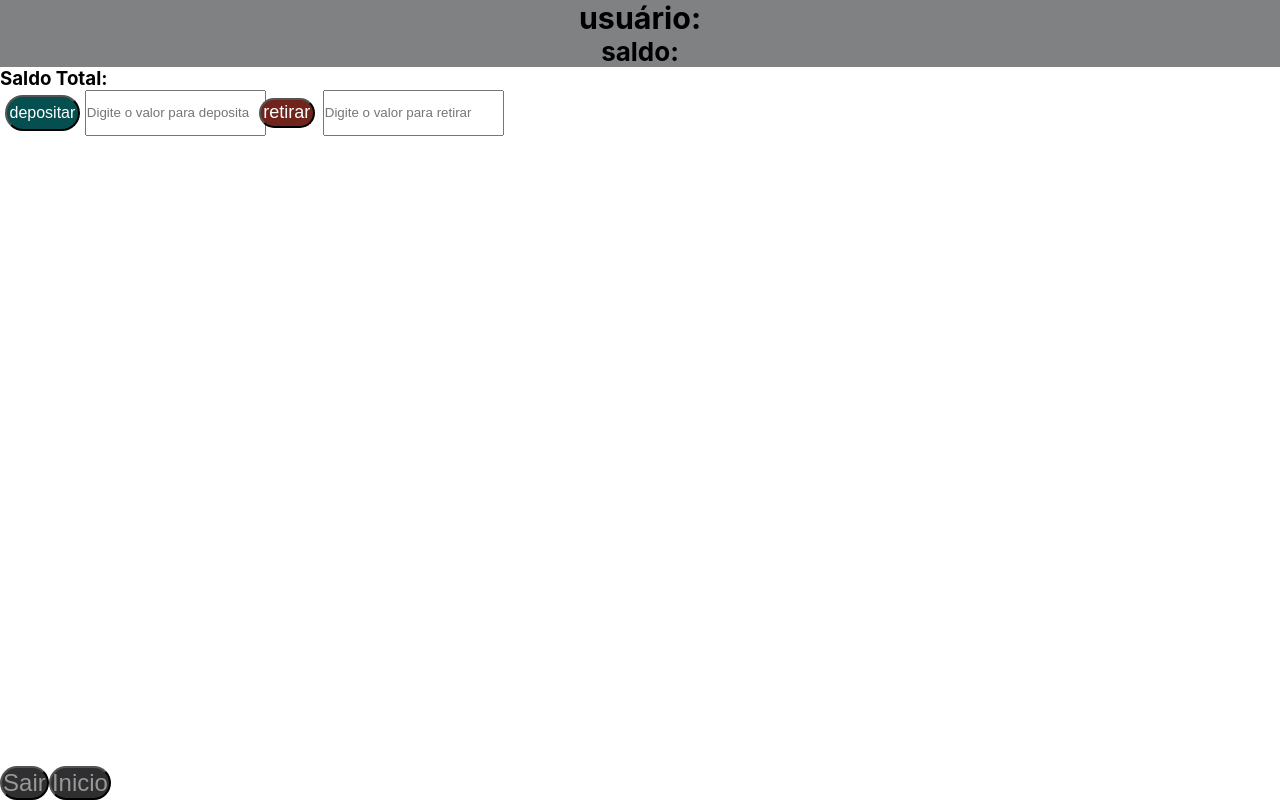
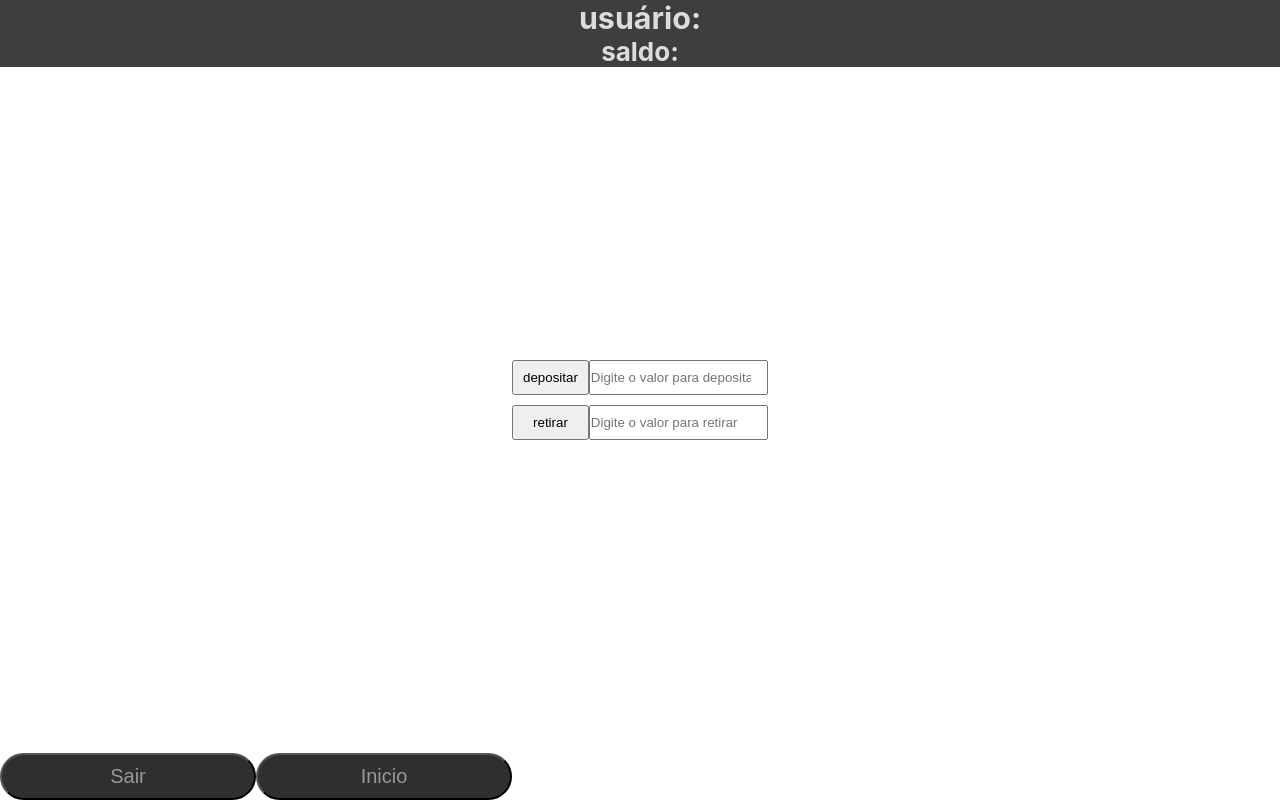
Before and after one commit to onyrius/XP-desafio-Frontend, a React (Create React App) app: page /saldo in a window 1280 px wide. Built offline with nearby package versions, Linux system fonts and the light colour scheme.

Commit message:
style: :lipstick:

```diff
--- a/src/App.css
+++ b/src/App.css
@@ -33,10 +33,13 @@
 
 .header {
   display: flex;
+  position: fixed;
+  z-index: 1;
   flex-direction: column;
   font-size:calc(10px + 2vmin) ;
   align-items: center;
-  background-color: rgb(127, 129, 131);
+  background-color: rgb(64, 61, 61);
+  color: gainsboro;
   width: 100%;
 }
 
@@ -66,22 +69,24 @@ text-align: center;
 }
 
 .container-footer {
+  width: 100%;
   bottom: 0px;
   position: fixed;
   display: flex;
 }
 
 .footer{
-  width: 70%;
+  width: 50%;
   border-radius: 25px;
   background-color: rgb(47, 46, 48);
   color: rgb(154, 152, 149);
-  font-size: 3vh;
-  padding: 1%;
+  font-size: 20px;
+  padding: 10px;
 }
 
 .form-depositar-retirar {
   display: flex;
+  flex-direction: column;
   width: 100%;
 }
 
@@ -110,4 +115,42 @@ text-align: center;
 
 .container-button-input {
   display: flex;
+  margin: 10px 0;
+  width: 100%;
 }
+
+.container-saldo-total {
+  display: flex;
+  flex-direction: column;
+  justify-content: center;
+  align-items: center;
+  min-height: 100vh;
+  width: 100%;
+  background-color: rgb(255, 255, 255);
+  color: rgb(6, 6, 6);
+}
+
+.container-button-input button {
+  width: 30%;
+  /* padding: 2px; */
+}
+
+.container-button-input input {
+  width: 70%;
+  /* padding: 1px 30px 1px 0; */
+}
+
+input::placeholder {
+  text-align: start;
+}
+
+@media (min-width: 600px) {
+  .container-footer {
+    width: 40%;
+    font-size: 15px
+  }
+  .container-button-input button {
+    padding: 8px;
+  }
+
+}
--- a/src/components/ComprarVender.js
+++ b/src/components/ComprarVender.js
@@ -105,7 +105,6 @@ function ComprarVender() {
             <button
               type="button"
               name="comprar"
-              data-testid="btn-play"
               hidden={desabilitar.comprar}
               onClick={comprar}
               className="button-login"
@@ -122,7 +121,6 @@ function ComprarVender() {
             />
             <button
               type="button"
-              data-testid="btn-play"
               name="vender"
               hidden={desabilitar.vender}
               onClick={vender}
@@ -131,7 +129,6 @@ function ComprarVender() {
               Vender
             </button>
             <input
-              data-testid="input-vender"
               id="vender"
               type="number"
               name="vender"
--- a/src/components/LoginForm.js
+++ b/src/components/LoginForm.js
@@ -35,7 +35,10 @@ function LoginForm() {
   };
 
   const enableButton = () => {
-    if (userLogin.senha && userLogin.email) {
+    const FOUR = 4;
+
+    if (userLogin.senha.length > FOUR
+      && userLogin.email) {
       return false;
     }
     return true;
@@ -66,7 +69,6 @@ function LoginForm() {
         <h1>InVista</h1>
         <form className="form-login">
           <input
-            data-testid="input-email"
             id="email"
             name="email"
             onChange={handleChange}
@@ -75,7 +77,6 @@ function LoginForm() {
           />
           <input
             type="password"
-            data-testid="input-senha"
             id="senha"
             name="senha"
             onChange={handleChange}
@@ -83,7 +84,6 @@ function LoginForm() {
           />
           <button
             type="submit"
-            data-testid="btn-play"
             disabled={enableButton()}
             onClick={handleClick}
             className="button-login"
--- a/src/components/SaldoTotal.js
+++ b/src/components/SaldoTotal.js
@@ -32,22 +32,13 @@ function SaldoTotal() {
   };
 
   return (
-    <>
-      <h3 className="header-title">
-        Saldo Total:
-        {' '}
-        {saldo}
-        {' '}
-      </h3>
     <section>
-        <form className="form-depositar-retirar">
+      <form>
         <div className="container-button-input">
           <button
             type="submit"
-              data-testid="btn-play"
             disabled={false}
             onClick={depositar}
-              className="button-depositar"
           >
             depositar
           </button>
@@ -57,34 +48,26 @@ function SaldoTotal() {
             name="depositar"
             onChange={handleChange}
             placeholder="Digite o valor para depositar"
-              className="input-form"
           />
         </div>
         <div className="container-button-input">
           <button
             type="submit"
-              data-testid="btn-play"
             disabled={false}
             onClick={retirar}
-              className="button-retirar"
           >
             retirar
           </button>
-
           <input
-              data-testid="input-retirar"
             id="retirar"
             type="number"
             name="retirar"
             onChange={handleChange}
-              className="input-form"
             placeholder="Digite o valor para retirar"
           />
         </div>
       </form>
     </section>
-
-    </>
   );
 }
 
--- a/src/helpers/index.js
+++ b/src/helpers/index.js
@@ -12,6 +12,19 @@ export const wrongEmail = () => toast.error(
     },
   },
 );
+
+export const wrongEmailSenha = () => toast.error(
+  'senha ou email inválidos!',
+  {
+    icon: '⛔',
+    style: {
+      borderRadius: '10px',
+      background: '#333',
+      color: '#fff',
+    },
+  },
+);
+
 export const sucessLogin = () => toast.success(
   'Olá!',
   {
--- a/src/pages/Saldo.js
+++ b/src/pages/Saldo.js
@@ -6,13 +6,13 @@ import SaldoTotal from '../components/SaldoTotal';
 
 function Saldo() {
   return (
-
     <section>
       <Header />
-      <SaldoTotal />
+      <section className="container-saldo-total">
+        <SaldoTotal />
+      </section>
       <Footer />
     </section>
-
   );
 }
 
```
Also changed, not shown: src/test/renderWithRoutesAndRedux.js (+42 -15 lines). Lines whose indentation alone changed are shown as unchanged.
